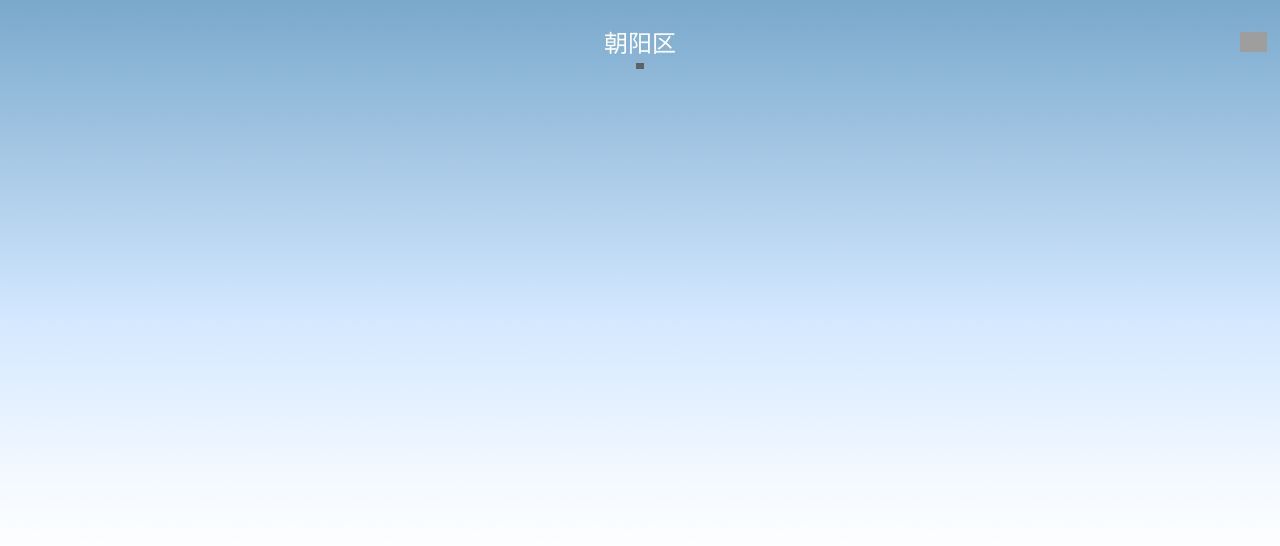
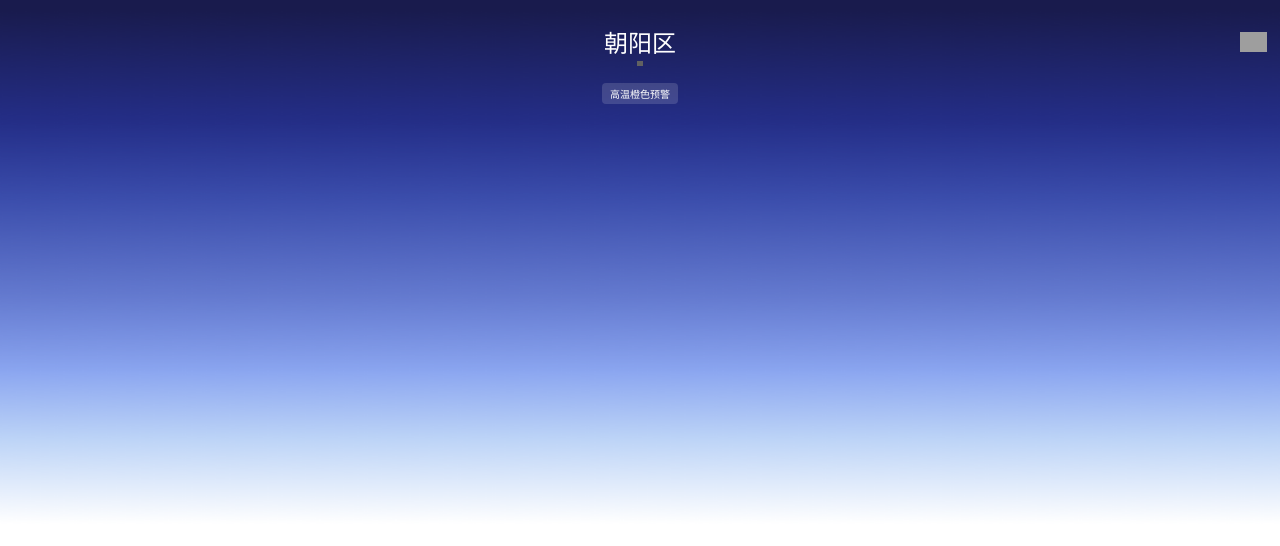
Before and after one commit to Yikang666/weather, a plain HTML site: page index.html in a window 1280 px wide. Drawn offline with Linux system fonts and the light colour scheme; grey boxes are pictures that could not be loaded.

Commit message:
update: 预警提示

```diff
--- a/index.css
+++ b/index.css
@@ -27,19 +27,32 @@
 
 .header .city_locate {
   position: absolute;
-  bottom: 10%;
+  margin-top: -18px;
   left: 50%;
   transform: translate(-50%, 0);
-  width: 8px;
+  width: 6px;
   height: 8px;
   background: url(./assets/local_indicator_focused.png) no-repeat;
   background-size: contain;
   filter: invert(100%);
 }
 
+.header .tips {
+  position: absolute;
+  left: 50%;
+  transform: translate(-50%, 0);
+  text-align: center;
+  color: #FFFFFF;
+  font-size: 10px;
+  padding: 3px 8px;
+  background: rgba(255, 255, 255, 0.15);
+  border-radius: 4px;
+  margin-top: 4px;
+}
+
 .container {
   z-index: -1;
   height: 90vh;
-  background: url(./assets/bg_first_cloudy.png) no-repeat;
+  background: url(./assets/bg_first_sunnight.png) no-repeat;
   background-size: 100% 100%;
 }
--- a/index.html
+++ b/index.html
@@ -14,6 +14,7 @@
     <p class="city">朝阳区</p>
     <div class="city_btn"></div>
     <div class="city_locate"></div>
+    <p class="tips">高温橙色预警</p>
   </div>
 
   <div class="container"></div>
```
